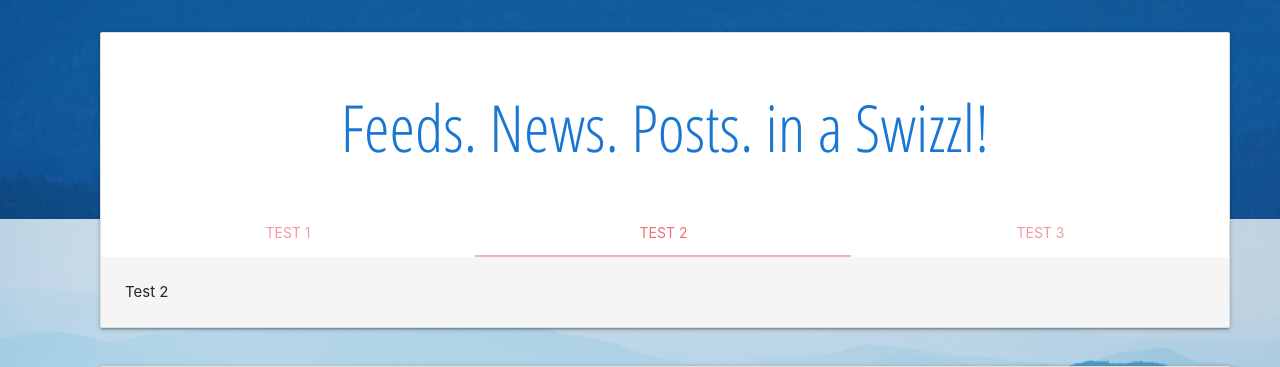
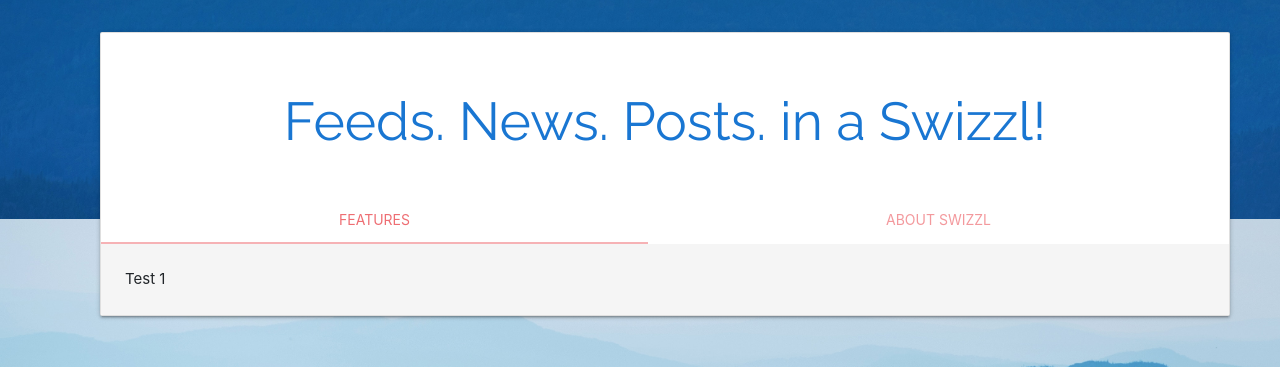
Before and after one commit to JaganKaartik/Swizzl-Py, a Flask app: page / in a window 1280 px wide. Shown: the part 581-948 px from the top of the page. Run offline with Flask 2, Linux system fonts and the light colour scheme; some libraries are stand-ins or nearby versions.

Commit message:
Perfected Parallax Scroll and Card Tabs

```diff
--- a/swizzl/templates/home.html
+++ b/swizzl/templates/home.html
@@ -45,87 +45,22 @@
           <h2 class ="card-title blue-text text-darken-2 paras" style="text-align:center;">Feeds. News. Posts. in a Swizzl!</h2>
     </div> -->
     <div class="card-content">
-          <h2 class ="blue-text text-darken-2 paras" style="text-align:center;">Feeds. News. Posts. in a Swizzl!</h2>
+          <h2 class ="blue-text text-darken-2 phome" style="text-align:center;">Feeds. News. Posts. in a Swizzl!</h2>
     </div>
     <div class="card-tabs">
       <ul class="tabs tabs-fixed-width">
-        <li class="tab"><a href="#test4">Test 1</a></li>
-        <li class="tab"><a class="active" href="#test5">Test 2</a></li>
-        <li class="tab"><a href="#test6">Test 3</a></li>
+        <li class="tab"><a class="active" href="#test4">Features</a></li>
+        <li class="tab"><a href="#test5">About Swizzl</a></li>
       </ul>
     </div>
     <div class="card-content grey lighten-4">
       <div id="test4">Test 1</div>
       <div id="test5">Test 2</div>
-      <div id="test6">Test 3</div>
-    </div>
-  </div>
-  <!--  -->
-  <div class="card hoverable">
-   <!--  <div class="card-">
-          <img src="static/homePage/fruit1.jpg" >
-          <h2 class ="card-title blue-text text-darken-2 paras" style="text-align:center;">Feeds. News. Posts. in a Swizzl!</h2>
-    </div> -->
-    <div class="card-content">
-          <h2 class ="blue-text text-darken-2 paras" style="text-align:center;">Feeds. News. Posts. in a Swizzl!</h2>
-    </div>
-    <div class="card-tabs">
-      <ul class="tabs tabs-fixed-width">
-        <li class="tab"><a href="#test4">Test 1</a></li>
-        <li class="tab"><a class="active" href="#test5">Test 2</a></li>
-        <li class="tab"><a href="#test6">Test 3</a></li>
-      </ul>
-    </div>
-    <div class="card-content grey lighten-4">
-      <div id="test4">Test 1</div>
-      <div id="test5">Test 2</div>
-      <div id="test6">Test 3</div>
-    </div>
-  </div>
-  <!--  -->
-  <div class="card hoverable">
-   <!--  <div class="card-">
-          <img src="static/homePage/fruit1.jpg" >
-          <h2 class ="card-title blue-text text-darken-2 paras" style="text-align:center;">Feeds. News. Posts. in a Swizzl!</h2>
-    </div> -->
-    <div class="card-content">
-          <h2 class ="blue-text text-darken-2 paras" style="text-align:center;">Feeds. News. Posts. in a Swizzl!</h2>
-    </div>
-    <div class="card-tabs">
-      <ul class="tabs tabs-fixed-width">
-        <li class="tab"><a href="#test4">Test 1</a></li>
-        <li class="tab"><a class="active" href="#test5">Test 2</a></li>
-        <li class="tab"><a href="#test6">Test 3</a></li>
-      </ul>
-    </div>
-    <div class="card-content grey lighten-4">
-      <div id="test4">Test 1</div>
-      <div id="test5">Test 2</div>
-      <div id="test6">Test 3</div>
-    </div>
-  </div>
-  <!--  -->
-  <div class="card hoverable">
-   <!--  <div class="card-">
-          <img src="static/homePage/fruit1.jpg" >
-          <h2 class ="card-title blue-text text-darken-2 paras" style="text-align:center;">Feeds. News. Posts. in a Swizzl!</h2>
-    </div> -->
-    <div class="card-content">
-          <h2 class ="blue-text text-darken-2 paras" style="text-align:center;">Feeds. News. Posts. in a Swizzl!</h2>
-    </div>
-    <div class="card-tabs">
-      <ul class="tabs tabs-fixed-width">
-        <li class="tab"><a href="#test4">Test 1</a></li>
-        <li class="tab"><a class="active" href="#test5">Test 2</a></li>
-        <li class="tab"><a href="#test6">Test 3</a></li>
-      </ul>
-    </div>
-    <div class="card-content grey lighten-4">
-      <div id="test4">Test 1</div>
-      <div id="test5">Test 2</div>
-      <div id="test6">Test 3</div>
     </div>
   </div>
 </div>
+  <!--  -->
+  <div class="parallax"></div>
+
 {% endif %}
 {% endblock content %}
--- a/swizzl/templates/layout.html
+++ b/swizzl/templates/layout.html
@@ -25,9 +25,7 @@
     <link src="static/js/script.js">
 
     <!-- Google Font Link -->
-    <link href="https://fonts.googleapis.com/css?family=Bebas+Neue&display=swap" rel="stylesheet">
-    <link href="https://fonts.googleapis.com/css?family=Slabo+27px&display=swap" rel="stylesheet">
-    <link href="https://fonts.googleapis.com/css?family=Open+Sans+Condensed:300&display=swap" rel="stylesheet">
+    <link href="https://fonts.googleapis.com/css?family=Bebas+Neue|Open+Sans+Condensed:300|Raleway&display=swap" rel="stylesheet">
 
     <style>
       .title{
@@ -43,6 +41,9 @@
         font-family: 'Open Sans Condensed', sans-serif;
         font-size: 200px;
         color: white;
+      }
+      .phome{
+        font-family: 'Raleway', sans-serif;
       }
       .wrapper{
         grid-gap: 1em;
```
